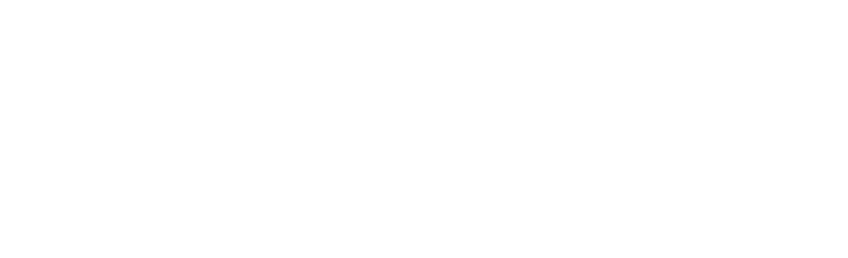
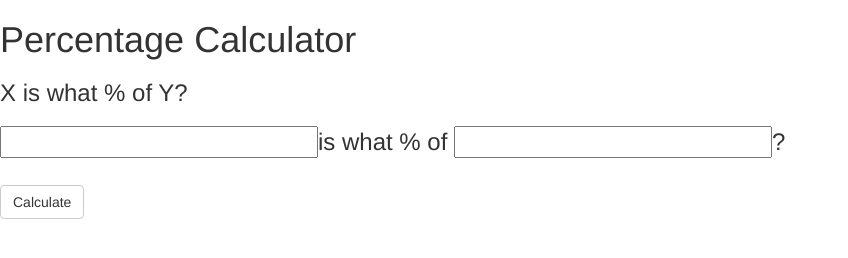
Before and after one commit to ghigbie/percentage-calculator, a website: page index.html in a window 1280 px wide. Shown: the whole page, without its empty margins (0-848 px from the left). Drawn offline with nearby package versions, Linux system fonts and the light colour scheme.

Commit message:
Add markup

```diff
--- a/index.html
+++ b/index.html
@@ -8,7 +8,14 @@
         <title>Percentage Calculator</title>
     </head>
     <body>
-
+        <h1>Percentage Calculator</h1>
+        <h3>X is what % of Y?<h3>
+        <form>
+            <input type="text">is what % of
+            <input type="text">?
+            <br><br>
+            <input type="submit" class="btn btn-default" value="Calculate">
+        </form>
         <script src="./javascripts/calc.js"></script>
     </body>
 </html>
```
